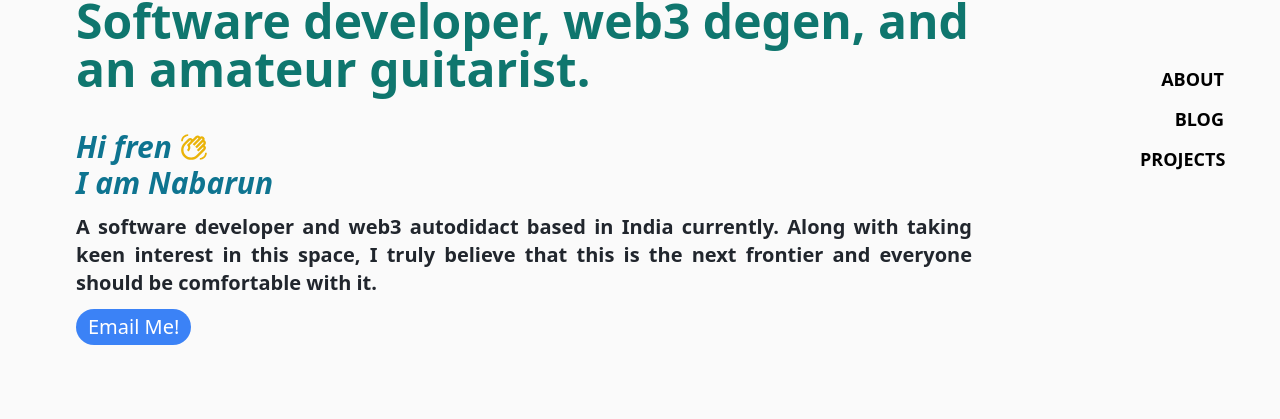
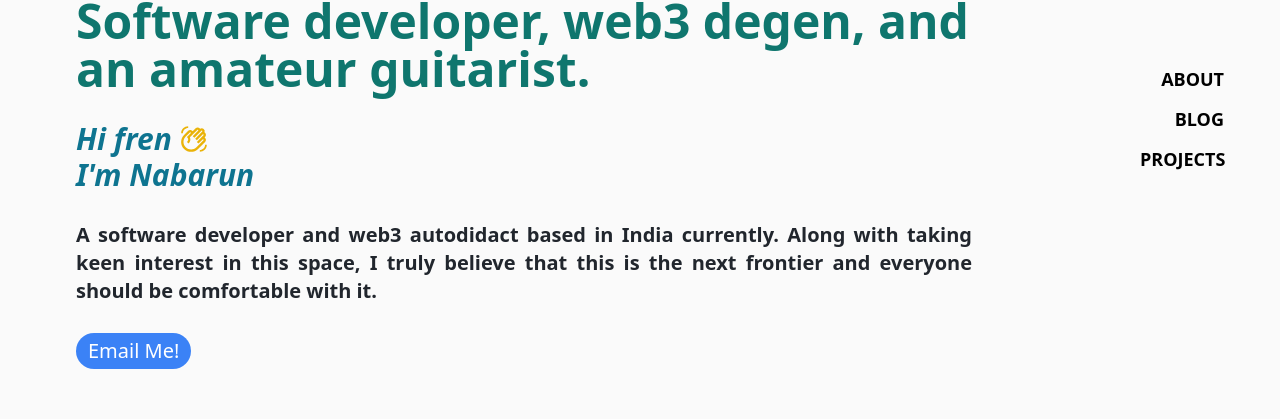
Before and after one commit to nabarvn/devfolio, a Next.js app: page / in a window 1280 px wide. Shown: the part 240-659 px from the top of the page. Built offline with nearby package versions, Linux system fonts and the light colour scheme.

Commit message:
Minor styling fix

```diff
--- a/pages/index.jsx
+++ b/pages/index.jsx
@@ -30,19 +30,19 @@ const Home = () => {
               <h1 className='text-3xl md:text-5xl font-bold cursor-default text-teal-700 dark:text-night-teal'>
                 Software developer, web3 degen, and an amateur guitarist.
               </h1>
-              <div className='md:text-justify font-semibold cursor-default mt-3 md:mt-9'>
+              <div className='md:text-justify font-semibold cursor-default mt-3 md:mt-7'>
                 <span className='flex'>
-                  <span className='text-lg md:text-3xl lg:text-2xl xl:text-3xl italic text-cyan-700 dark:text-purple-300'>
+                  <span className='text-xl md:text-3xl lg:text-2xl xl:text-3xl italic text-cyan-700 dark:text-purple-300'>
                     Hi fren
                   </span>
                   <span className='self-center'>
-                    <MdOutlineWavingHand className='h-4 w-4 md:h-7 md:w-7 ml-2 text-yellow-500 dark:text-yellow-300' />
+                    <MdOutlineWavingHand className='h-5 w-5 md:h-7 md:w-7 ml-2 text-yellow-500 dark:text-yellow-300' />
                   </span>
                 </span>
-                <span className='flex text-lg md:text-3xl lg:text-2xl xl:text-3xl italic text-cyan-700 dark:text-purple-300 mb-3'>
-                  I am Nabarun
+                <span className='flex text-xl md:text-3xl lg:text-2xl xl:text-3xl italic text-cyan-700 dark:text-purple-300 mb-3 md:mb-7'>
+                  I'm Nabarun
                 </span>
-                <p className='text-base md:text-xl lg:text-lg xl:text-xl text-night-gray dark:text-gray-300 mb-3'>
+                <p className='text-base md:text-xl lg:text-lg xl:text-xl text-night-gray dark:text-gray-300 mb-3 md:mb-7'>
                   A software developer and web3 autodidact based in India
                   currently. Along with taking keen interest in this space, I
                   truly believe that this is the next frontier and everyone
```
